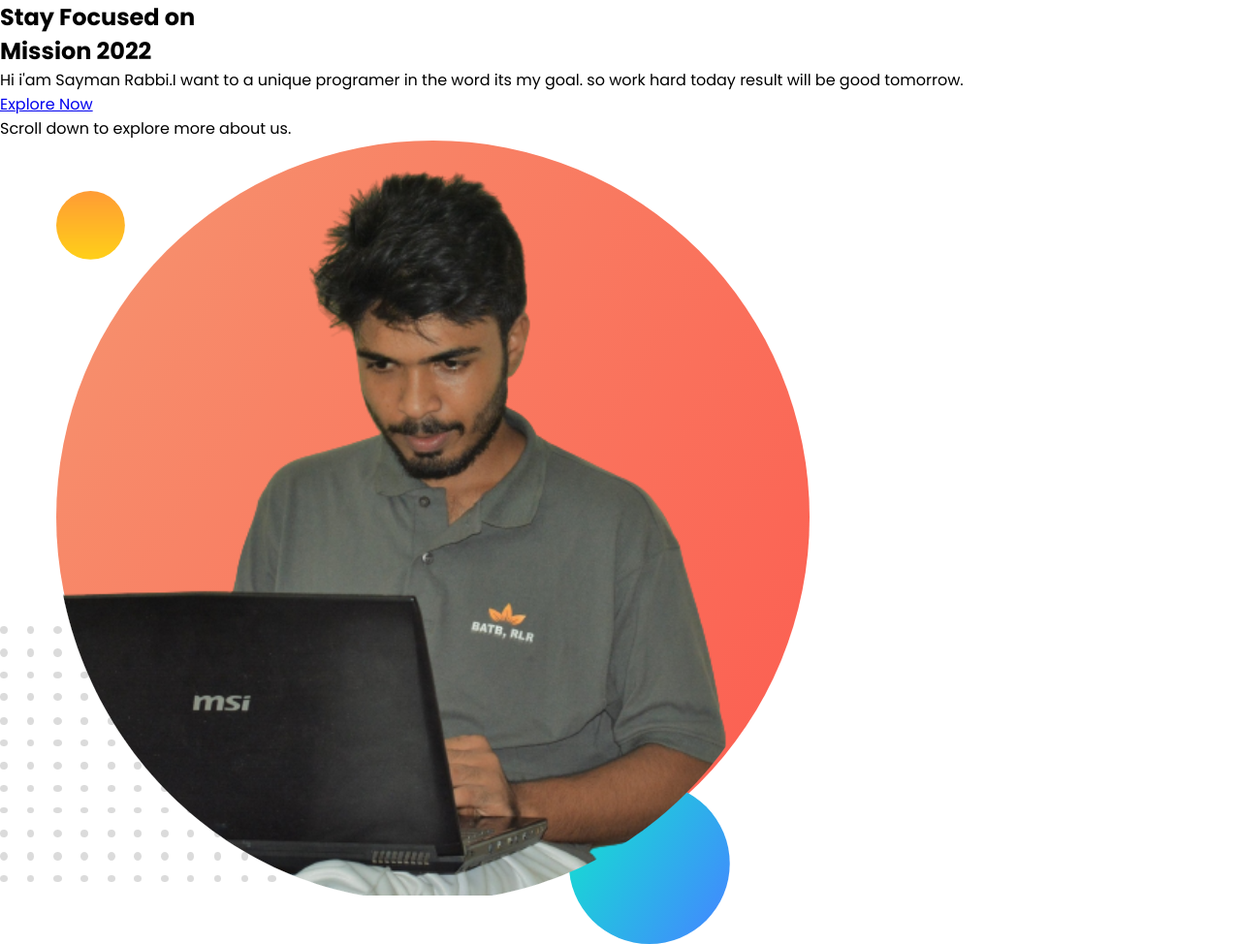
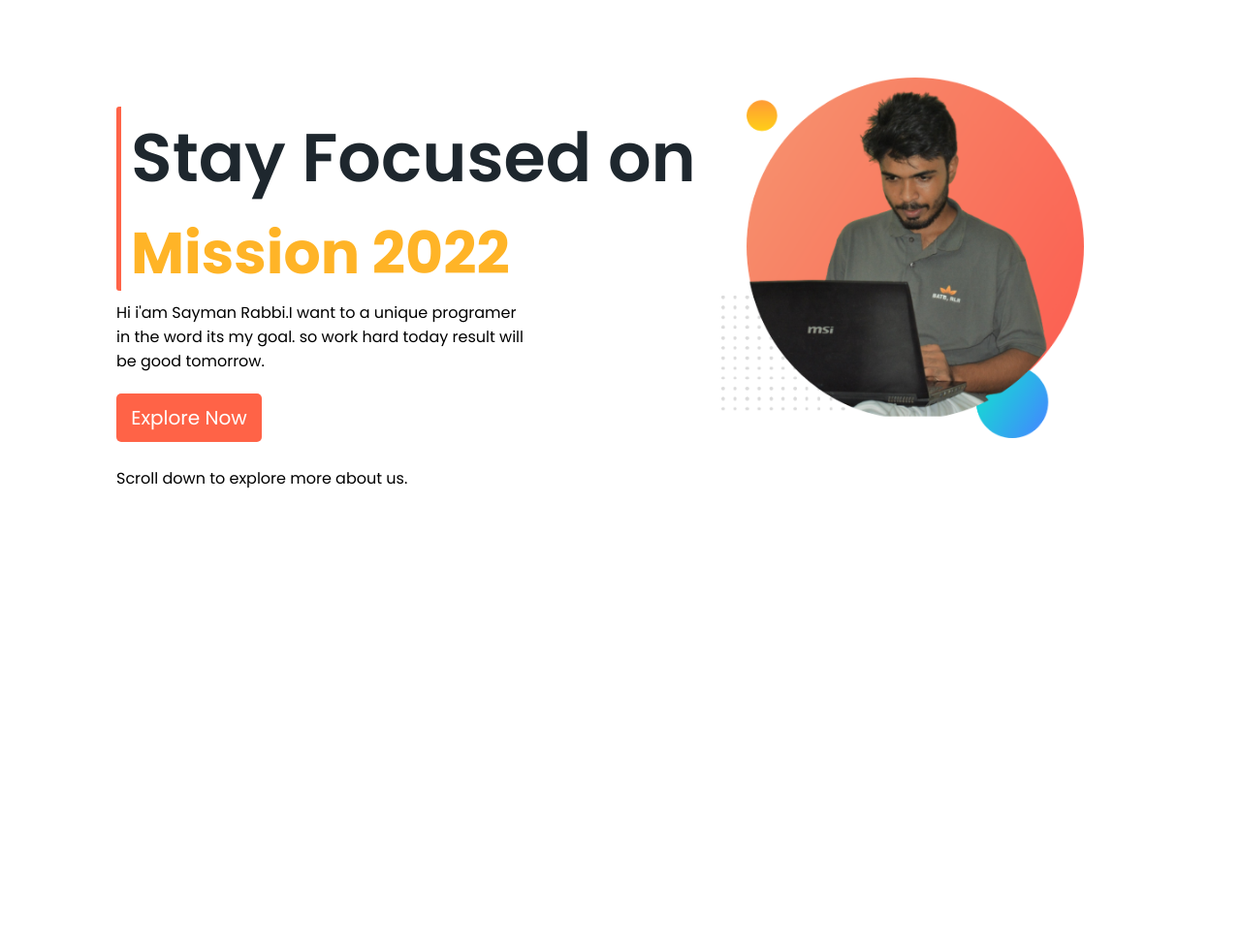
Before and after one commit to SaymanRabbi/Mission-2022, a plain HTML site: page index.html in a window 1280 px wide. Shown: the whole page at 97% size. After the commit the page ends 800 px from the top, so only its background shows below. Drawn offline with Linux system fonts and the light colour scheme.

Commit message:
finish hero

```diff
--- a/index.html
+++ b/index.html
@@ -17,19 +17,22 @@
     <!-- -------Start header section------- -->
     <section class="hero-section">
         <div class="hero-left">
-            <h1 class="title">Stay Focused on</h1>
-            <h1 class="sub-title">Mission 2022</h1>
+            <div class="side-bar">
+                <h1 class="title">Stay Focused on</h1>
+                <h1 class="sub-title">Mission 2022</h1>
+            </div>
+
             <p class="details">
                 Hi i'am Sayman Rabbi.I want to a unique programer in the word its my goal.
                 so work hard today result will be good tomorrow.
             </p>
-            <a href="https://www.linkedin.com/in/web-developer-5b8aa11ab/">Explore Now </a>
+            <a class="button" target="_blank" href="https://www.linkedin.com/in/web-developer-5b8aa11ab/">Explore Now </a>
             <p class="details-short">
                 Scroll down to explore more about us.
             </p>
         </div>
         <div class="hero-right">
-          <img src="image/person/hero.png" alt="Hero Picture">
+          <img class="hero-right-img" src="image/person/hero.png" alt="Hero Picture">
         </div>
 
     </section>
--- a/style.css
+++ b/style.css
@@ -6,6 +6,71 @@
 html{
     font-family: 'Poppins', sans-serif;
 }
+body{
+    width: 100%;
+    height: 100%;
+}
 /* ------start hero section----- */
+.hero-section{
+    display: flex;
+    padding: 80px 120px 0px 120px;
+    width: 100%;
+    height: 600px;
+    /* background-color: #2d3436; */
+}
+.hero-left{
+    width: 60%;
+    padding-top: 30px;
 
+}
+.side-bar{
+    height: 190px;
+    border-radius: 3px;
+    border-left: 5px solid tomato;
+    padding-left: 10px;
+}
+.title{
+    font-size: 70px;
+    font-weight: 600;
+    color: #1e272e;
+}
+.sub-title{
+    font-size: 60px;
+    color: #FFB427;
+    margin-bottom: 10px;
+}
+.details{
+    text-align: start;
+    height: 98px;
+    width: 68%;
+    font-weight: 400;
+    padding-top: 10px;
+    margin-bottom: 8px;
+}
+
+.hero-right{
+    width: 40%;
+}
+.hero-right-img{
+    width: 90%;
+    display: block;
+
+}
+.button{
+    width: 150px;
+    height: 50px;
+    display: block;
+    background-color: tomato;
+    color: white;
+    text-decoration: none;
+    font-size:20px;
+    border-radius: 5px;
+    text-align: center;
+    display: flex;
+    align-items: center;
+    justify-content: center;
+    margin-bottom: 25px;
+
+
+}
 /* ------end hero section----- */
```
